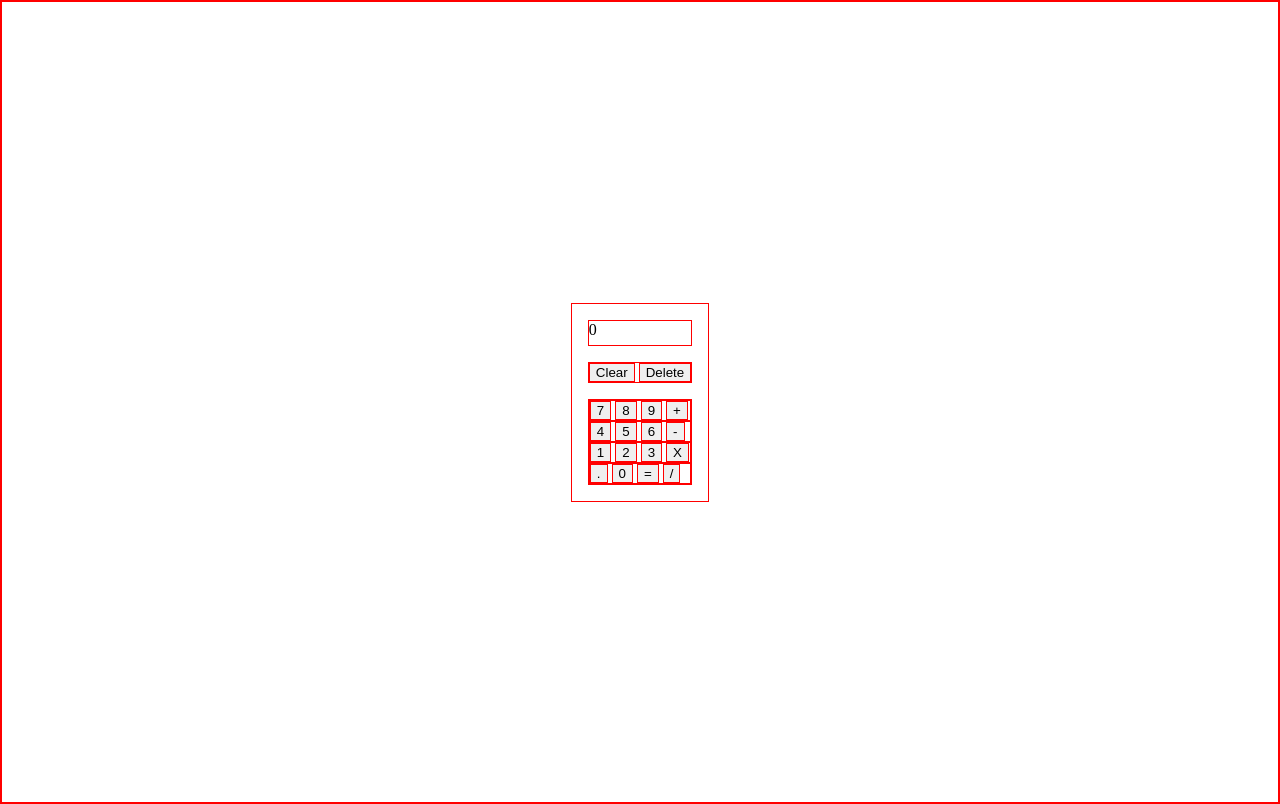
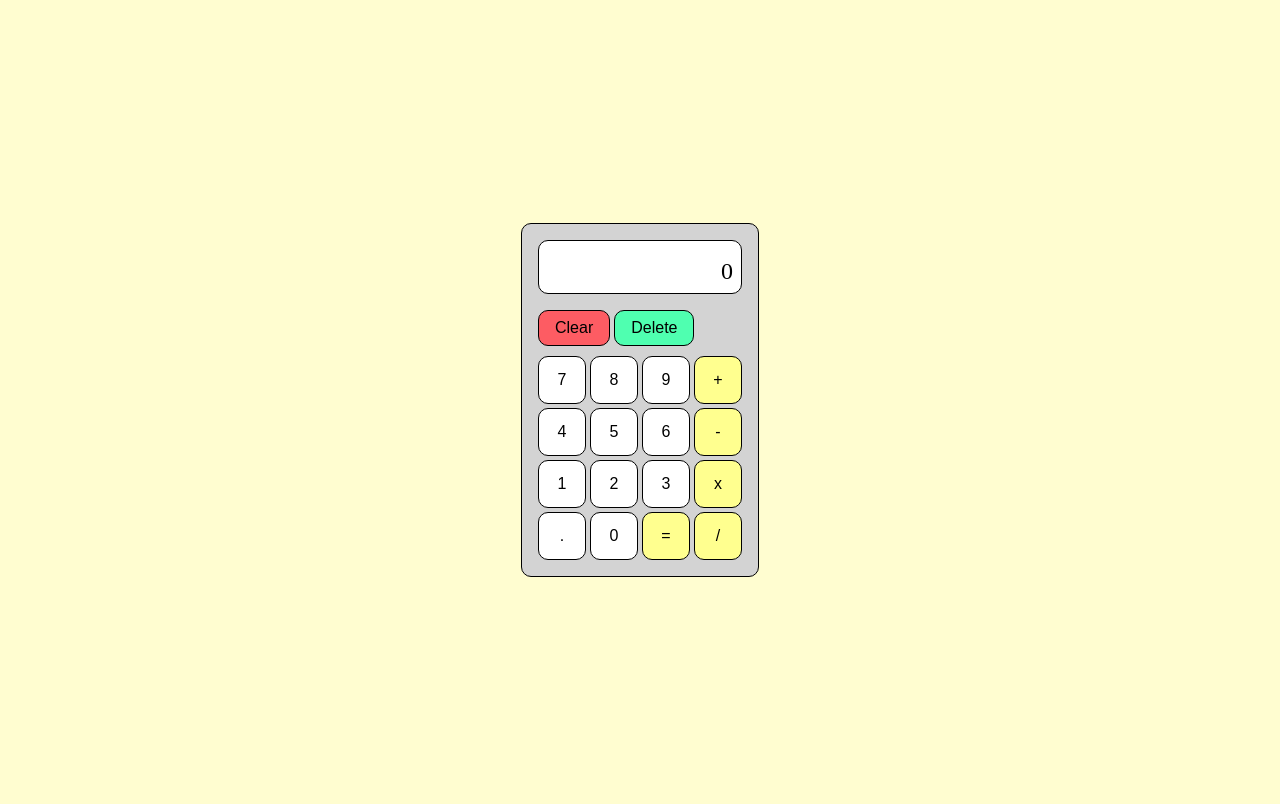
Before and after one commit to puckThePirate/calculator, a plain HTML site: page index.html in a window 1280 px wide. Drawn offline with Linux system fonts and the light colour scheme.

Commit message:
completed css version of basic calculator

```diff
--- a/index.html
+++ b/index.html
@@ -13,34 +13,36 @@
 <body>
     <div class="calculator">
         <div class="screen"></div>
+        <div class="keys">
             <div class="option">
                 <button class="clear">Clear</button>
                 <button class="delete">Delete</button>
             </div>
             <div class="bottons">
                 <div class="first">
-                <button class="key" id="seven" value="7">7</button>
-                <button class="key" id="eight" value="8">8</button>
-                <button class="key" id="nine" value="9">9</button>
-                <button class="operator" id="add" value="+">+</button>
+                    <div class="butons"><button class="key" id="seven" value="7">7</button></div>
+                    <div class="butons"><button class="key" id="eight" value="8">8</button></div>
+                    <div class="butons"><button class="key" id="nine" value="9">9</button></div>
+                    <div class="butons"><button class="operator" id="add" value="+">+</button></div>
                 </div>
                 <div class="second">
-                <button class="key" id="four" value="4">4</button>
-                <button class="key" id="five" value="5">5</button>
-                <button class="key" id="six" value="6">6</button>
-                <button class="operator" id="sub" value="-">-</button>
+                    <div class="butons"><button class="key" id="four" value="4">4</button></div>
+                    <div class="butons"><button class="key" id="five" value="5">5</button></div>
+                    <div class="butons"><button class="key" id="six" value="6">6</button></div>
+                    <div class="butons"><button class="operator" id="sub" value="-">-</button></div>
                 </div>
                 <div class="third">
-                <button class="key" id="one" value="1">1</button>
-                <button class="key" id="two" value="2">2</button>
-                <button class="key" id="three" value="3">3</button>
-                <button class="operator" id="mul" value="*">X</button>
+                    <div class="butons"><button class="key" id="one" value="1">1</button></div>
+                    <div class="butons"><button class="key" id="two" value="2">2</button></div>
+                    <div class="butons"><button class="key" id="three" value="3">3</button></div>
+                    <div class="butons"><button class="operator" id="mul" value="*">x</button></div>
                 </div>
                 <div class="forth">
-                <button class="key" id="decimal" value=".">.</button>
-                <button class="key" id="zero" value="0">0</button>
-                <button  class="equals" value="=">=</button>
-                <button class="operator" id="divide" value="/">/</button>
+                    <div class="butons"><button class="key" id="decimal" value=".">.</button></div>
+                    <div class="butons"><button class="key" id="zero" value="0">0</button></div>
+                    <div class="butons"><button class="equals" value="=">=</button></div>
+                    <div class="butons"><button class="operator" id="divide" value="/">/</button></div>
+                </div>
             </div>
         </div>
     </div>
--- a/script.js
+++ b/script.js
@@ -45,10 +45,10 @@ function butonpress(e) {
 
         if (e.target.getAttribute('id') !== 'decimal') { // number
 
-            if (cacheForDisplay == 1) { //  after = onlye new numer or operator allow not editing the result
+            if (cacheForDisplay == 1) { //  after = onlye new number or operator allow not editing the result
                 cacheForDisplay = 0;
 
-                if (equal == 0 && firstAssign == 0) {
+                if (equal == 0 && firstAssign == 0 && cache !== 'error') {
                     firstOperand = cache;
                     firstAssign = 1;
                 }
@@ -79,7 +79,7 @@ function butonpress(e) {
 
         } else if (e.target.getAttribute('id') == 'decimal' && deci == 0 && cache % 1 == 0) { // decimal
 
-            if (cacheForDisplay == 1) { //  after = only new numer or operator allow not editing the result
+            if (cacheForDisplay == 1) { //  after = only new number or operator allow not editing the result
                 cacheForDisplay = 0;
 
                 if (equal == 0 && firstAssign == 0) {
@@ -99,6 +99,10 @@ function butonpress(e) {
 
         }
     } else if (e.target.getAttribute('class') == "operator") { // operator
+
+        if (cache == 'error') {
+            return;
+        }
 
         if (firstAssign == 0 && lastPress !== 1) {
 
@@ -140,7 +144,7 @@ function butonpress(e) {
 
         operate();
 
-        if(cache % 1 !== 0) deci = 1;
+        if (cache % 1 !== 0) deci = 1;
         else deci = 0;
 
         cache = result;
@@ -161,6 +165,10 @@ function butonpress(e) {
 
     } else if (e.target.getAttribute('class') == "delete") { // delete
 
+        if (cache == 'error') {
+            return;
+        }
+
         if (firstAssign == 0 && lastPress == 1) {
 
             operator = '';
@@ -171,9 +179,9 @@ function butonpress(e) {
 
         } else if (firstAssign == 1 && lastPress == 0) {
 
-           if(cdeci == 0) {
+            if (cdeci == 0) {
 
-            if(cache % 1 == 0) {
+                if (cache % 1 == 0) {
 
                     if (Math.floor(cache / 10) !== 0) {
 
@@ -214,9 +222,9 @@ function butonpress(e) {
 
         } else {
 
-          if(cdeci==0) {
+            if (cdeci == 0) {
 
-            if(cache % 1 == 0) {
+                if (cache % 1 == 0) {
 
                     cache = Math.floor(cache / 10);
                     cacheForDisplay = 0;
@@ -315,7 +323,11 @@ function show() { // display
         if (firstAssign == 0 && lastPress == 1) { // after 2nd operator
 
             msg.remove();
+            if (cache !== 'error') {
                 msg.textContent = `${cache} ${operator}`;
+            } else {
+                msg.textContent = `${cache}`;
+            }
             display.appendChild(msg);
 
         } else if (firstAssign == 1 && lastPress == 0) { // during 2nd operand
--- a/style.css
+++ b/style.css
@@ -1,8 +1,5 @@
-* {
-    border: 1px solid red;
-}
-
 body {
+    background-color: #fffdd0;
     margin: 0;
     height: 100vh;
     display: flex;
@@ -11,6 +8,9 @@ body {
 }
 
 .calculator {
+    background-color: #d3d3d3;
+    border: 1px solid black;
+    border-radius: 10px;
     padding: 16px;
     display: flex;
     flex-direction: column;
@@ -18,13 +18,93 @@ body {
 }
 
 .screen {
-    height: 24px;
-}
-
-.buttons {
+    background-color: white;
+    border: 1px solid black;
+    border-radius: 10px;
+    padding: 8px;
+    height: 36px;
     display: flex;
+    justify-content: end;
+    align-items: flex-end;
 }
 
 .message {
-    border: none;
+    font-size: 24px;
 }
+
+.keys {
+    display: flex;
+    flex-direction: column;
+    gap: 10px;
+}
+
+.bottons {
+    width: 100%;
+    display: flex;
+    flex-direction: column;
+    justify-content: center;
+    align-items: center;
+    gap: 4px;
+}
+
+.first, .second, .third, .forth {
+    display: flex;
+    justify-content: space-around;
+    align-items: center;
+    gap: 4px;
+}
+
+.clear, .delete {
+    padding: 8px 16px;
+    font-size: 16px;
+    border: 1px solid black;
+    border-radius: 10px;
+}
+
+.clear {
+    background-color: #fd5c63;
+}
+
+.clear:hover {
+    background-color: #e52b50;
+}
+
+.delete {
+    background-color: #4fffb0;
+}
+
+.delete:hover {
+    background-color: #17b169;
+}
+
+.butons {
+    width: 48px;
+    height: 48px;
+}
+
+.key, .operator, .equals {
+    padding: 10px;
+    font-size: 16px;
+    box-sizing: border-box;
+    display: block;
+    width: 100%;
+    height: 100%;
+    border: 1px solid black;
+    border-radius: 10px;
+}
+
+.key {
+    background-color: #ffffff;
+}
+
+.key:hover {
+    background-color: #f5f5f5;
+}
+
+.operator, .equals {
+    background-color: #ffff8f;
+}
+
+.operator:hover, .equals:hover {
+    background-color: #fdda0d;
+}
```
Lines whose indentation alone changed are shown as unchanged.
